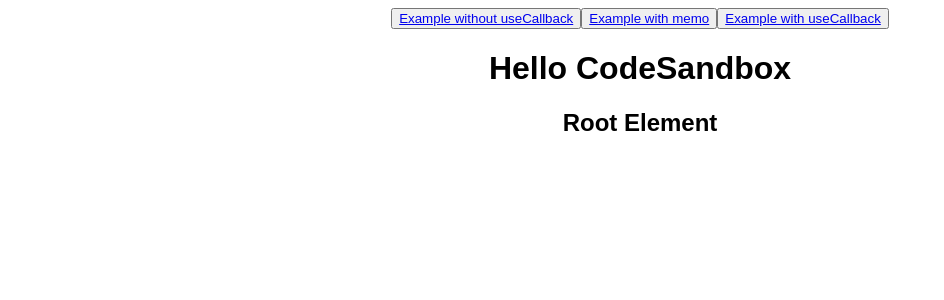
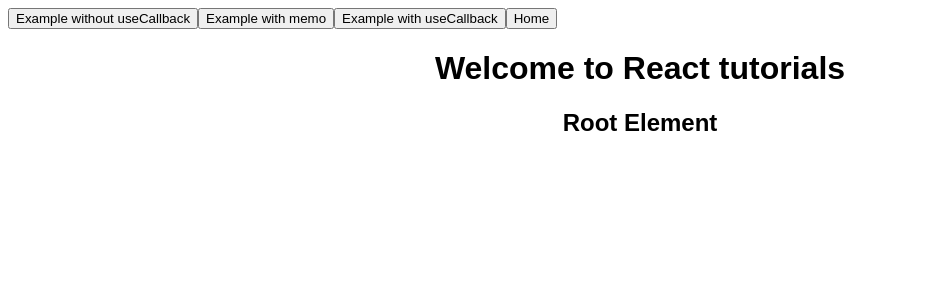
Before and after one commit to Prasun117/React-Hooks, a React (Create React App) app: page / in a window 1280 px wide. Shown: the top 300 px of the page, without its empty margins (0-944 px from the left). Built offline with nearby package versions, Linux system fonts and the light colour scheme.

Commit message:
small change

```diff
--- a/src/App.js
+++ b/src/App.js
@@ -16,25 +16,24 @@ export default function App() {
   const nav = [
     { path: "/ParentWithoutUseCallback", name: "Example without useCallback" },
     { path: "/Example-Memo", name: "Example with memo" },
-    { path: "/Example-useCallback", name: "Example with useCallback" }
+    { path: "/Example-useCallback", name: "Example with useCallback" },
+    { path: "/", name: "Home" }
   ];
   const NavElements = nav.map((items, index) => (
-    <button key={index}>
-      <Link key={index} to={items.path}>
-        {items.name}
-      </Link>
-    </button>
+    <Link key={index} to={items.path}>
+      <button key={index}>{items.name}</button>
+    </Link>
   ));
   return (
     <Router>
       <div className="App">
-        {NavElements}
+        <div style={{ display: "flex", flexWrap: "wrap" }}>{NavElements}</div>
         <Routes>
           <Route
             path="/"
             element={
               <>
-                <h1>Hello CodeSandbox</h1>
+                <h1>Welcome to React tutorials</h1>
                 <h2>Root Element</h2>
               </>
             }
```
